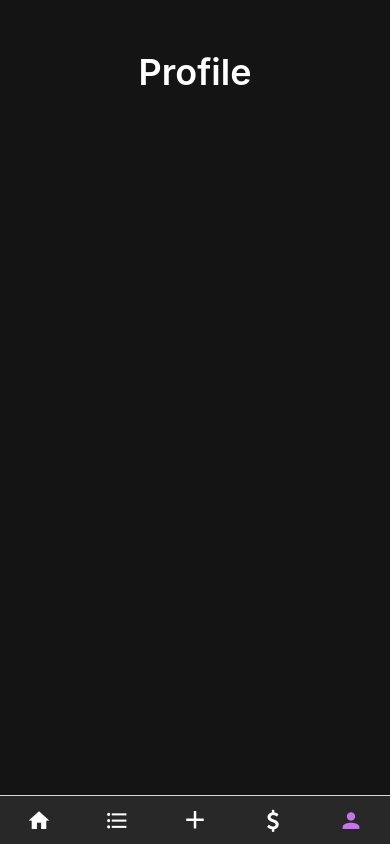
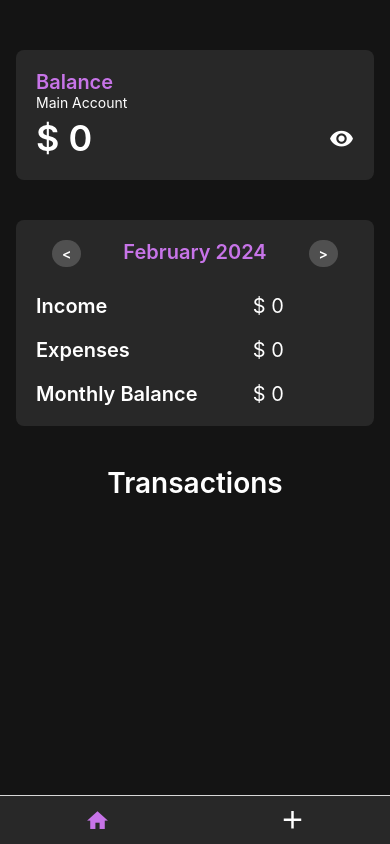
Before and after one commit to choidavid4/savvy, a React Native app: screen /Profile in a window 390 px wide. Built offline with nearby package versions, Linux system fonts and the light colour scheme.

Commit message:
month change and transaction list

```diff
--- a/App.js
+++ b/App.js
@@ -8,7 +8,7 @@ import { MainContext } from './src/contexts/MainContext';
 
 function App() {
   const [context, setContext] = useState({
-    balance: 1000,
+    balance: 0,
     incomes: [],
     expenses: [],
     monthlyBalances: {
@@ -18,7 +18,8 @@ function App() {
         year: 2024,
         id: "2024-0",
         income: 0,
-        expenses: 0
+        expenses: 0,
+        transactions: [],
       }
     },
   });
--- a/package.json
+++ b/package.json
@@ -16,6 +16,7 @@
     "react-hook-form": "^7.49.3",
     "react-native": "0.73.0",
     "react-native-date-picker": "^4.3.5",
+    "react-native-mmkv-storage": "^0.9.1",
     "react-native-safe-area-context": "^4.8.2",
     "react-native-screens": "^3.29.0",
     "react-native-vector-icons": "^10.0.3"
--- a/src/components/Button.js
+++ b/src/components/Button.js
@@ -2,10 +2,10 @@ import React from 'react'
 import { Pressable, StyleSheet, Text } from 'react-native'
 import { COLORS, SIZES } from '../styles/constants';
 
-function Button({onPress, text, type}) {
+function Button({onPress, text, type, styles={}}) {
   return (
     <Pressable onPress={onPress}>
-        <Text style={getStyle(type)}>{text}</Text>
+        <Text style={[getStyle(type), styles]}>{text}</Text>
     </Pressable>
   )
 }
--- /dev/null
+++ b/src/components/Transaction.js
@@ -0,0 +1,33 @@
+import React from 'react'
+import { globalStyles } from '../styles/style'
+import { Text, View } from 'react-native'
+import { COLORS } from '../styles/constants';
+
+function Transaction({transaction}) {
+
+    const parseDate = (millis) => {
+        // return DD-MM-YYYY
+        const date = new Date(millis);
+        return "" + date.getDate() + "-" + (date.getMonth() + 1) + "-" + date.getFullYear();
+    }
+
+  return (
+    <View style={[globalStyles.card, styles.container ]}>
+        <View style={[globalStyles.horizontalContainer, {justifyContent: 'space-between'}]}>
+            <Text style={globalStyles.p}>{parseDate(transaction.dateAdded)}</Text>
+        </View>
+        <View style={[globalStyles.horizontalContainer, {justifyContent: 'space-between'}]}>
+            <Text style={globalStyles.h3}>{transaction.description}</Text>
+            <Text style={[globalStyles.h3, {color: transaction.isIncome ? COLORS.primaryDark : COLORS.primary}]}>{transaction.isIncome ? "+" : "-"} $ {transaction.value}</Text>
+        </View>
+    </View>
+  )
+}
+
+const styles = {
+    container: {
+        marginVertical: 10
+    }
+}
+
+export default Transaction
--- a/src/router/MenuTabs.js
+++ b/src/router/MenuTabs.js
@@ -22,30 +22,30 @@ function MenuTabs() {
         tabBarIcon: ({ focused, color, size }) => <Icon name="home" size={25} color={focused ? COLORS.primary : COLORS.font} />,
         tabBarShowLabel: false
       }}/>
-      <Tab.Screen name="Categories" component={Categories}
+      {/* <Tab.Screen name="Categories" component={Categories}
         options={{
         tabBarIcon: ({ focused, color, size }) => <Icon name="format-list-bulleted" size={25} color={focused ? COLORS.primary : COLORS.font} />,
         tabBarShowLabel: false
       }}
-      />
+      /> */}
       <Tab.Screen name="New" component={New}
         options={{
         tabBarIcon: ({ focused, color, size }) => <Icon name="plus" size={30} color={focused ? COLORS.primary : COLORS.font} />,
         tabBarShowLabel: false
       }}
       />
-      <Tab.Screen name="Savings" component={Savings}
+      {/* <Tab.Screen name="Savings" component={Savings}
         options={{
         tabBarIcon: ({ focused, color, size }) => <IconFontisto name="dollar" size={22} color={focused ? COLORS.primary : COLORS.font} />,
         tabBarShowLabel: false
       }}
-      />
-      <Tab.Screen name="Profile" component={Profile}
+      /> */}
+      {/* <Tab.Screen name="Profile" component={Profile}
         options={{
         tabBarIcon: ({ focused, color, size }) => <Icon name="account" size={25} color={focused ? COLORS.primary : COLORS.font} />,
         tabBarShowLabel: false
       }}
-      />
+      /> */}
     </Tab.Navigator>
   );
 }
--- a/src/styles/constants.js
+++ b/src/styles/constants.js
@@ -3,8 +3,12 @@ export const COLORS = {
     containerBackground: "#282828",
     font: 'white',
     primary: '#c774e8',
+    primaryDark: '#792f96',
+    alt: "#db586e",
     secondary: "#505050",
-    accent: "#94F88C"
+    accent: "#94F88C",
+    income: "#8ce378",
+    expense: "#db586e",
 }
 
 export const SIZES = {
@@ -17,3 +21,7 @@ export const SIZES = {
 export const FONTS = {
     primary: 'Monserrat'
 }
+
+export const STRINGS = {
+    monthArray: ["January", "February", "March", "April", "May", "June", "July", "August", "September", "October", "November", "December"]
+}
--- a/src/views/Home.js
+++ b/src/views/Home.js
@@ -1,9 +1,11 @@
-import React, { useContext, useState } from 'react'
-import { StyleSheet, Text, View } from 'react-native'
+import React, { useContext, useEffect, useState } from 'react'
+import { FlatList, ScrollView, StyleSheet, Text, View } from 'react-native'
 import { globalStyles } from '../styles/style'
 import Icon from 'react-native-vector-icons/MaterialCommunityIcons';
-import { COLORS, SIZES } from '../styles/constants';
+import { COLORS, SIZES, STRINGS } from '../styles/constants';
 import { MainContext } from '../contexts/MainContext';
+import Transaction from '../components/Transaction';
+import Button from '../components/Button';
 
 function Home() {
   const {context, setContext} = useContext(MainContext);
@@ -13,23 +15,82 @@ function Home() {
     year: 2024,
     id: "2024-1"
   });
-
-  let monthValues = {
+  const [monthValues, setMonthValues] = useState({
     income: 0,
     expenses: 0,
-    balance: 0
+    balance: 0,
+    transactions: []
+  })
+
+  const handleNext = () => {
+    const newMonth = {};
+    if (month.month < 11) {
+      newMonth.month = month.month + 1;
+      newMonth.name = STRINGS.monthArray[month.month + 1];
+      newMonth.year = month.year;
+      newMonth.id = month.year + "-" + (month.month + 1);
+    } else {
+      newMonth.month = 0;
+      newMonth.name = STRINGS.monthArray[0];
+      newMonth.year = month.year + 1;
+      newMonth.id = (month.year + 1) + "-" + 0;
+    }
+    setMonth(newMonth);
   }
 
+  const handlePrev = () => {
+    const newMonth = {};
+    if (month.month > 0) {
+      newMonth.month = month.month - 1;
+      newMonth.name = STRINGS.monthArray[month.month - 1];
+      newMonth.year = month.year;
+      newMonth.id = month.year + "-" + (month.month - 1);
+    } else {
+      newMonth.month = 11;
+      newMonth.name = STRINGS.monthArray[11];
+      newMonth.year = month.year - 1;
+      newMonth.id = (month.year - 1) + "-" + 11;
+    }
+    setMonth(newMonth);
+  }
+
+  useEffect(() => {
     if (context.monthlyBalances[month.id]) {
-    monthValues = {
+      setMonthValues(
+        {
           income: context.monthlyBalances[month.id].income,
           expenses: context.monthlyBalances[month.id].expenses,
-      balance: context.monthlyBalances[month.id].income - context.monthlyBalances[month.id].expenses
+          balance: context.monthlyBalances[month.id].income - context.monthlyBalances[month.id].expenses,
+          transactions: context.monthlyBalances[month.id].transactions
         }
+      );
+    } else {
+      setMonthValues(
+        {
+          income: 0,
+          expenses: 0,
+          balance: 0,
+          transactions: []
         }
+      );
+    }
+  }, [month])
+
+  // if (context.monthlyBalances[month.id]) {
+  //   setMonthValues(
+  //     {
+  //       income: context.monthlyBalances[month.id].income,
+  //       expenses: context.monthlyBalances[month.id].expenses,
+  //       balance: context.monthlyBalances[month.id].income - context.monthlyBalances[month.id].expenses,
+  //       transactions: context.monthlyBalances[month.id].transactions
+  //     }
+  //   );
+  // }
 
   return (
+    <ScrollView style={{backgroundColor: COLORS.background}}>
       <View style={globalStyles.mainContainer}>
+
         <View style={styles.container}>
           <Text style={{...globalStyles.h3, color: COLORS.primary}} >Balance</Text>
           <Text style={[globalStyles.p]} >Main Account</Text>
@@ -39,7 +100,11 @@ function Home() {
           </View>
         </View>
         <View style={{...styles.container, gap: 20}}>
+          <View style={[globalStyles.horizontalContainer, {justifyContent: "space-around"}]}>
+            <Button onPress={handlePrev} text={"<"} type={"secondary"} styles={{paddingHorizontal: 10, paddingVertical: 5}}/>
             <Text style={{...globalStyles.h3, textAlign: "center", marginBottom: 10, color: COLORS.primary}}>{month.name + " " + month.year}</Text>
+            <Button onPress={handleNext} text={">"} type={"secondary"} styles={{paddingHorizontal: 10, paddingVertical: 5}}/>
+          </View>
           <View style={styles.horizontalContainer}>
             <Text style={[globalStyles.h3, { width: "65%", textAlign: "left" }]}>Income</Text>
             <Text style={ {...globalStyles.p, fontSize: SIZES.h3} }>$ {monthValues.income}</Text>
@@ -53,7 +118,18 @@ function Home() {
             <Text style={ {...globalStyles.p, fontSize: SIZES.h3} }>$ { monthValues.balance }</Text>
           </View>
         </View>
+        <View style={{ width: '100%'}}>
+          <Text style={[globalStyles.h2, {textAlign: 'center', marginBottom: 10}]} >Transactions</Text>
+          <FlatList
+            data={monthValues.transactions}
+            renderItem={ ({index, item}) => {
+              return (<Transaction transaction={item}/>);
+              }
+            }
+          />
         </View>
+      </View>
+    </ScrollView>
   )
 }
 
--- a/src/views/New.js
+++ b/src/views/New.js
@@ -1,10 +1,10 @@
 import React, { useContext, useState } from 'react'
-import { Pressable, Text, TextInput, View } from 'react-native'
+import { Pressable, Text, TextInput, ToastAndroid, View } from 'react-native'
 import { globalStyles } from '../styles/style'
 import Button from '../components/Button'
 import { Controller, useForm } from 'react-hook-form'
 import DatePicker from 'react-native-date-picker'
-import { COLORS } from '../styles/constants'
+import { COLORS, STRINGS } from '../styles/constants'
 import { MainContext } from '../contexts/MainContext'
 
 function New() {
@@ -14,6 +14,10 @@ function New() {
   const [date, setDate] = useState(new Date());
   const [isIncome, setIsIncome] = useState(true);
   const { control, handleSubmit } = useForm();
+
+  const showToast = (msg) => {
+    ToastAndroid.show(msg, ToastAndroid.SHORT);
+  };
 
   const onSubmit = (data) => {
     // crear el movimiento
@@ -28,7 +32,6 @@ function New() {
 
     // Create monthlyBalance object if it does not exist
     if (!context.monthlyBalances[monthId]) {
-      const monthArray = ["January", "February", "March", "April", "May", "June", "July", "August", "September", "October", "November", "December"];
 
       const newContext = {
         ...context
@@ -38,9 +41,10 @@ function New() {
         month: date.getMonth(),
         year: date.getFullYear(),
         id: monthId,
-        name: monthArray[date.getMonth()],
+        name: STRINGS.monthArray[date.getMonth()],
         income: 0,
-        expenses: 0
+        expenses: 0,
+        transactions: []
       };
 
       setContext(newContext);
@@ -58,7 +62,9 @@ function New() {
       newContext.balance += data.value;
       newContext.monthlyBalances[monthId].income += data.value;
 
+      newContext.monthlyBalances[monthId].transactions.unshift(transaction);
       setContext(newContext);
+      showToast("Income saved: $ " + data.value);
 
     } else {
       const newContext = {...context};
@@ -67,7 +73,9 @@ function New() {
       newContext.balance -= data.value;
       newContext.monthlyBalances[monthId].expenses += data.value;
 
+      newContext.monthlyBalances[monthId].transactions.unshift(transaction);
       setContext(newContext);
+      showToast("Expense saved: $ " + data.value);
     }
 
     // data.value = "";
```
Also changed, not shown: 2 other files (tests, documents, lock files or other folders). Lines whose indentation alone changed are shown as unchanged.
